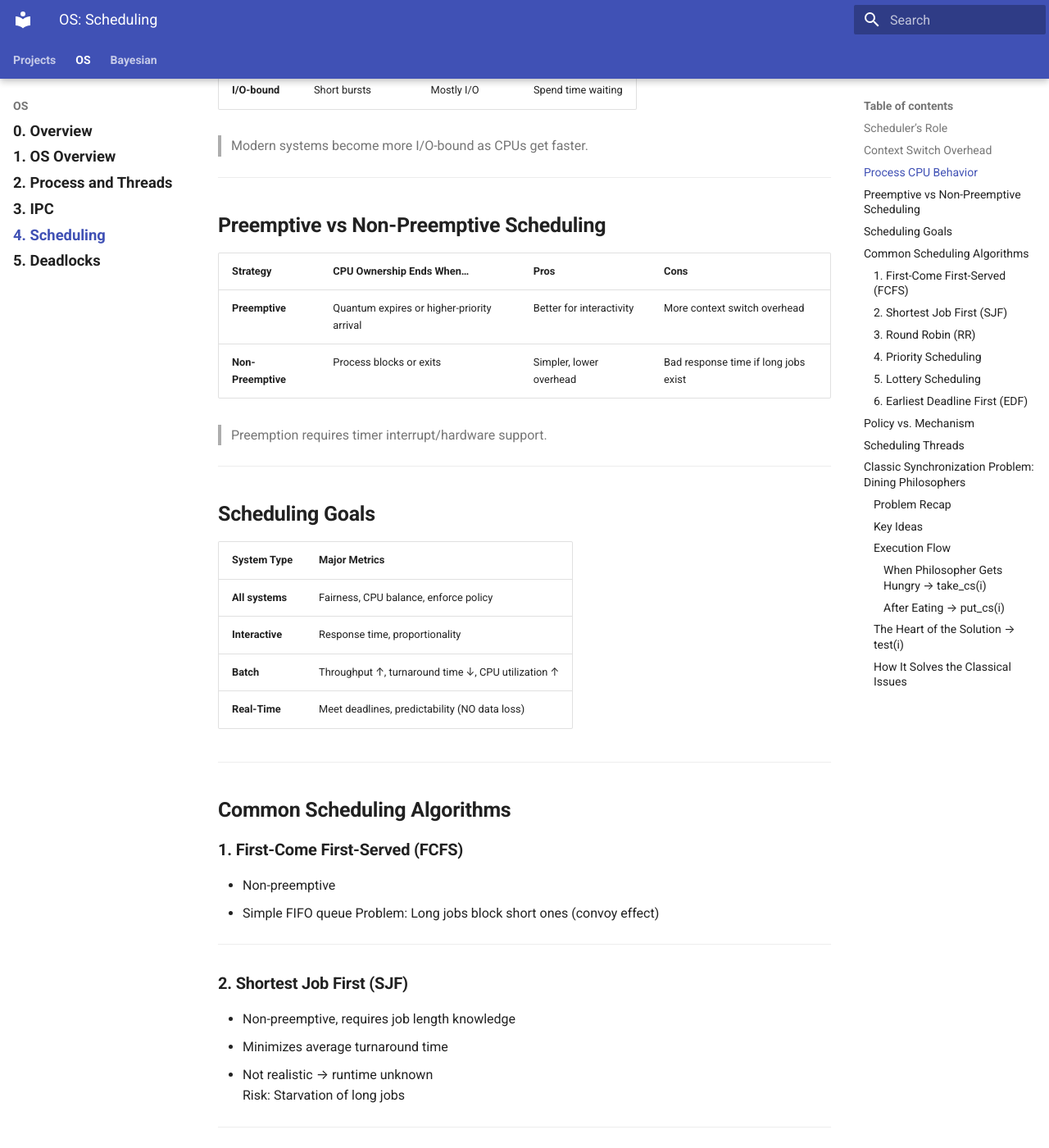
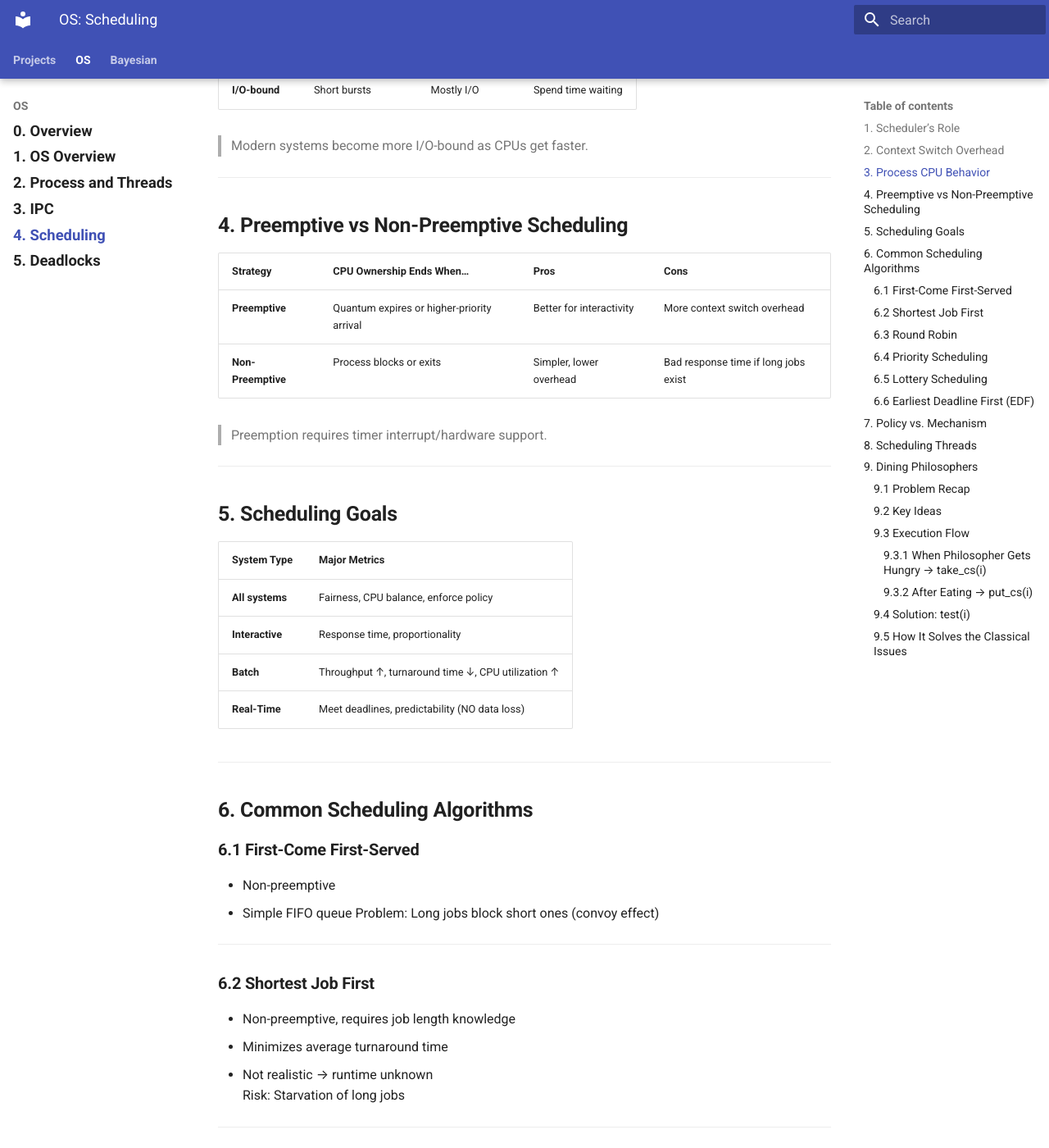
Before and after one commit to Jeongsoo-dev/ML_based_MR_CT_SeriesType_Detection, an MkDocs documentation site: the page built from docs/os/lec4_scheduling.md, in a window 1280 px wide and 1400 px high, scrolled down 920 px. Shown: the whole window at 82% size. Built offline with MkDocs 1.6.1 and Material for MkDocs 9.7.7, drawn with Linux system fonts in a browser that asks for light colours; some of the changed text lies outside the part shown.

Commit message:
Update lec4_scheduling.md

````diff
--- a/docs/os/lec4_scheduling.md
+++ b/docs/os/lec4_scheduling.md
@@ -7,7 +7,7 @@ hide:
 # Scheduling
 ---
 
-## **Scheduler’s Role**
+## **1. Scheduler’s Role**
 - Multiple processes competing for CPU time
 - When more than one is Ready, scheduler chooses who runs next
 - Affects perceived system performance
@@ -15,7 +15,7 @@ hide:
 
 ---
 
-## **Context Switch Overhead**
+## **2. Context Switch Overhead**
 Switching tasks is expensive:
 
 - Trap to kernel mode
@@ -26,7 +26,7 @@ Too many switches waste CPU time.
 
 ---
 
-## **Process CPU Behavior**
+## **3. Process CPU Behavior**
 Two typical categories:
 
 | Type | Behavior | Resource Usage | Notes |
@@ -38,7 +38,7 @@ Two typical categories:
 
 ---
 
-## **Preemptive vs Non-Preemptive Scheduling**
+## **4. Preemptive vs Non-Preemptive Scheduling**
 
 | Strategy | CPU Ownership Ends When… | Pros | Cons |
 |---|---|---|---|
@@ -49,7 +49,7 @@ Two typical categories:
 
 ---
 
-## **Scheduling Goals**
+## **5. Scheduling Goals**
 
 | System Type | Major Metrics |
 |---|---|
@@ -61,16 +61,16 @@ Two typical categories:
 
 ---
 
-## **Common Scheduling Algorithms**
+## **6. Common Scheduling Algorithms**
 
-### **1. First-Come First-Served (FCFS)**
+### **6.1 First-Come First-Served**
 - Non-preemptive
 - Simple FIFO queue
 Problem: Long jobs block short ones (convoy effect)
 
 ---
 
-### **2. Shortest Job First (SJF)**
+### **6.2 Shortest Job First**
 - Non-preemptive, requires job length knowledge
 - Minimizes average turnaround time
 - Not realistic → runtime unknown
@@ -78,7 +78,7 @@ Risk: Starvation of long jobs
 
 ---
 
-### **3. Round Robin (RR)**
+### **6.3 Round Robin**
 - Preemptive, equal quantum for each process
 - Very common in interactive systems
 - Choice of quantum matters:
@@ -87,35 +87,35 @@ Risk: Starvation of long jobs
 
 ---
 
-### **4. Priority Scheduling**
+### **6.4 Priority Scheduling**
 - Higher priority tasks run first
 - Can combine with RR per priority class
 - Starvation possible → fix: aging
 
 ---
 
-### **5. Lottery Scheduling**
+### **6.5 Lottery Scheduling**
 - Random scheduling based on # of tickets
 - Dynamic, flexible priority control
 - Good when fairness with weighted share is desired
 
 ---
 
-### **6. Earliest Deadline First (EDF)**
+### **6.6 Earliest Deadline First (EDF)**
 - Real-time focused
 - Run task with closest deadline first
 Hard requirement: process must announce deadline
 
 ---
 
-## **Policy vs. Mechanism**
+## **7. Policy vs. Mechanism**
 - **Scheduling mechanism**: how scheduling is done
 - **Scheduling policy**: who should run + priority rules
 - Parent process can set children priority parameters → avoids assumptions
 
 ---
 
-## **Scheduling Threads**
+## **8. Scheduling Threads**
 User-level vs Kernel-level scheduling
 
 - User level threads: Kernel unaware → user scheduler only
@@ -123,7 +123,9 @@ User-level vs Kernel-level scheduling
 - Determines runnable interleavings (A1, B1, A2, …)
 ---
 
-## **Classic Synchronization Problem: Dining Philosophers**
+## **9. Dining Philosophers**
+(Classic Synchronization Problem)
+
 Illustrates deadlock + starvation risks
 
 ![Dining Philosopher](../images/dining_1.jpg){ width="500" }
@@ -133,12 +135,12 @@ Illustrates deadlock + starvation risks
 
 ![Solution](../images/dining_2.jpg){ width="500" }
 
-### Problem Recap
+### 9.1 Problem Recap
 - Deadlock : All philosophers pick the left chopstick and wait forever
 - Starvation : A philosopher may never get a chance to eat
 - Concurrency control : Neighbors must not eat simultaneously
 
-### Key Ideas
+### 9.2 Key Ideas
 | Component                          | Purpose                                               | Effect                                         |
 | ---------------------------------- | ----------------------------------------------------- | ---------------------------------------------- |
 | `state[i]`                         | Each philosopher’s state (THINKING / HUNGRY / EATING) | Allows control logic on neighbors              |
@@ -146,21 +148,21 @@ Illustrates deadlock + starvation risks
 | `s[i]` (semaphore per philosopher) | Controls who gets permission to eat                   | Prevents neighbors from eating simultaneously  |
 | `test(i)`                          | Check if philosopher `i` can start eating             | Enforces safe conditions                       |
 
-### Execution Flow
-#### When Philosopher Gets Hungry → `take_cs(i)`
+### 9.3 Execution Flow
+#### 9.3.1 When Philosopher Gets Hungry → `take_cs(i)`
 1. Lock mutex
 2. Set state to `HUNGRY`
 3. Check if neighbors are eating (`test(i)`)
 4. Unlock mutex
 5. Wait until permission is given (`down(s[i])`) → Blocks until chopsticks available
 
-#### After Eating → `put_cs(i)`
+#### 9.3.2 After Eating → `put_cs(i)`
 1. Lock mutex
 2. Set state back to `THINKING`
 3. Signal neighbors to try eating (`test(LEFT)` + `test(RIGHT)`)
 4. Unlock mutex
 
-### The Heart of the Solution → `test(i)`
+### 9.4 Solution: `test(i)`
 ```c
 if (state[i] == HUNGRY &&
     state[LEFT] != EATING &&
@@ -174,7 +176,7 @@ This guarantees:
 - A philosopher only eats if both neighbors are not eating
 - Unlocks semaphore for only one philosopher at a time
 
-### How It Solves the Classical Issues
+### 9.5 How It Solves the Classical Issues
 | Issue                               | How It is Prevented                                                                                                    |
 | ----------------------------------- | ---------------------------------------------------------------------------------------------------------------------- |
 | **Deadlock**                        | No circular wait: philosopher only grabs both chopsticks when allowed; otherwise releases/not blocks while holding one |
````
